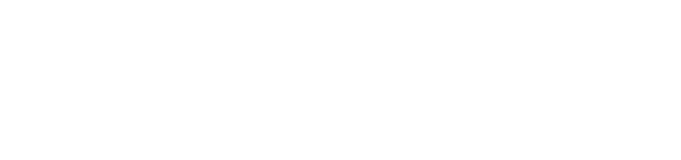
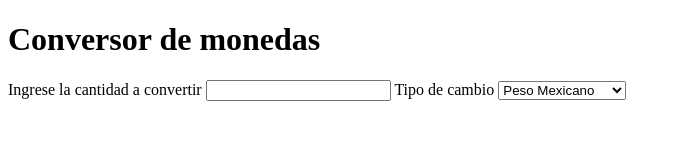
Before and after one commit to charicodazzi/Conversor-de-Monedas, a plain HTML site: page index.html in a window 1280 px wide. Shown: the whole page, without its empty margins (0-681 px from the left). Drawn offline with Linux system fonts and the light colour scheme.

Commit message:
estructura HTML

```diff
--- a/index.html
+++ b/index.html
@@ -8,6 +8,19 @@
     <link rel="stylesheet" href="style.css">
 </head>
 <body>
+    <h1>Conversor de monedas</h1>
+    <label for="cantidad">Ingrese la cantidad a convertir</label>
+    <input type="number" id="cantidad">
+    <label for="tipodecambio">Tipo de cambio</label>
+    <select name="" id="tipodecambio">
+        <option value="Mex">Peso Mexicano</option>
+        <option value="usd">Dólar</option>
+        <option value="Col">Peso Colombiano</option>
+        <option value="Soles">Soles</option>
+    </select>
+
+    <div id="resultado"></div>
+
     <script src="app.js"></script>
 </body>
 </html>
```
